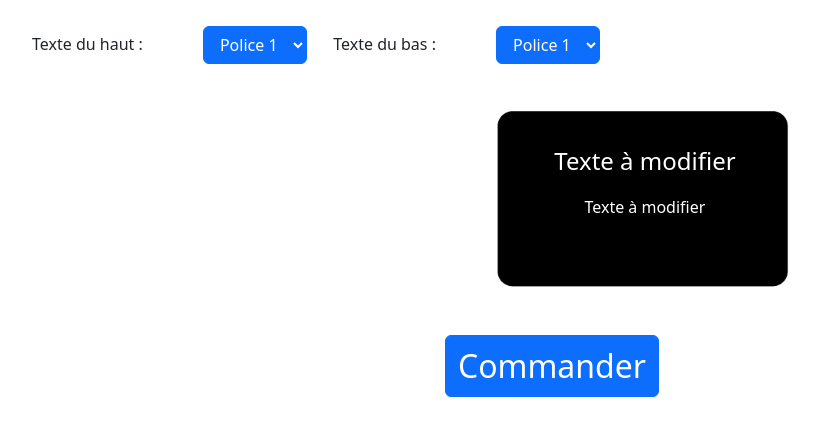
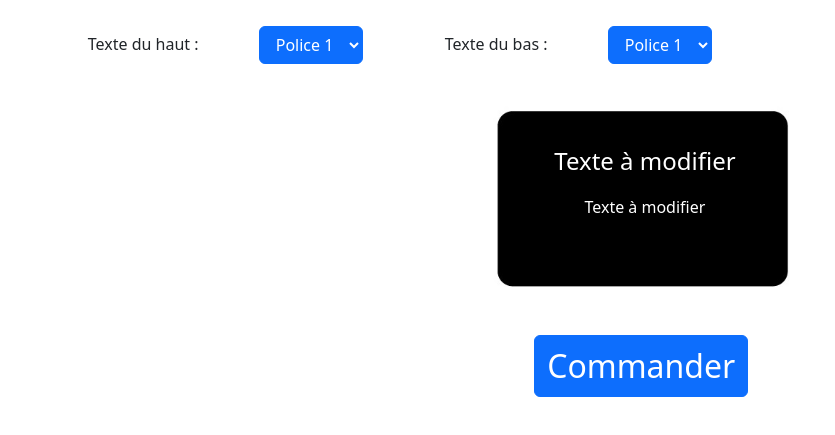
Before and after one commit to PierreAntoineLarge/SelectPolice, a plain HTML site: page select.html in a window 1280 px wide. Shown: the part 505-940 px from the top of the page, without its empty margins (50-885 px from the left). Before the commit the page ends 902 px from the top, so only its background shows below. Drawn offline with nearby package versions, Linux system fonts and the light colour scheme.

Commit message:
modification

```diff
--- a/select.css
+++ b/select.css
@@ -46,5 +46,10 @@
 
 #payment-button{
     font-size: xx-large;
-    margin-left: 37%;
+    margin-left: 45%;
+    margin-bottom: 12%;
 }
+
+.label{
+    margin-left: 5%;
+}
--- a/select.html
+++ b/select.html
@@ -32,13 +32,13 @@
     </section>
     <section class="container pt-5" id="whereAre">
         <h2 class="h2"> 2- Choisissez votre police</h2>
-        <label>Texte du haut :</label>
+        <label class="label">Texte du haut :</label>
         <select id="monMenuDeroulant1" class="btn btn-primary">
             <option value="police1">Police 1</option>
             <option value="police2">Police 2</option>
             <option value="police3">Police 3</option>
         </select>
-        <label >Texte du bas :</label>
+        <label class="label">Texte du bas :</label>
         <select id="monMenuDeroulant2" class="btn btn-primary">
             <option value="police1">Police 1</option>
             <option value="police2">Police 2</option>
```
